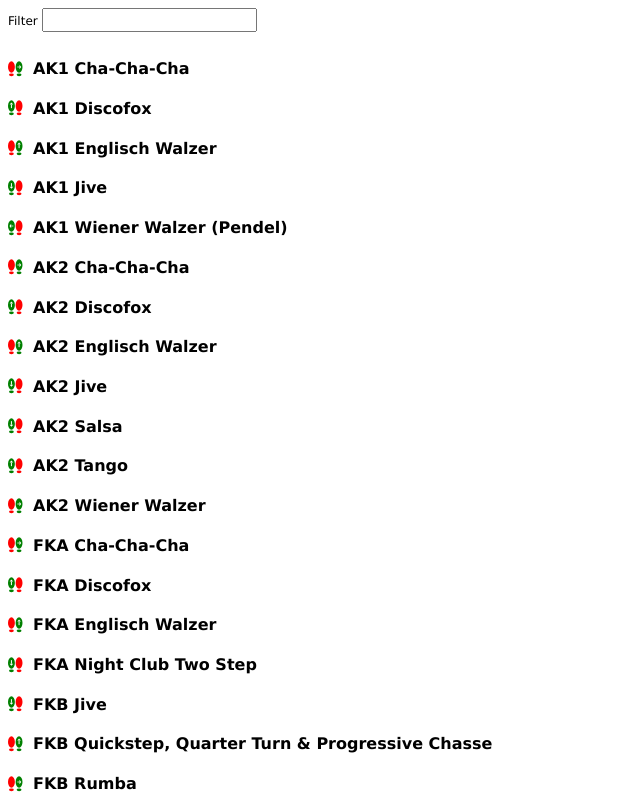
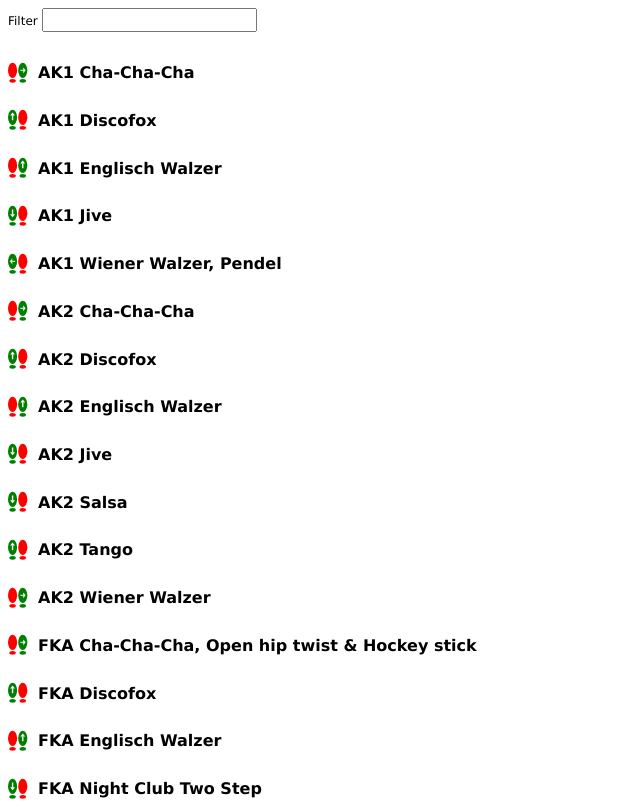
Before and after one commit to sw2go/dance, a plain HTML site: page index.html in a window 1280 px wide. Shown: the top 808 px of the page, without its empty margins (0-640 px from the left). Drawn offline with nearby package versions, Linux system fonts and the light colour scheme.

Commit message:
open hip twist

```diff
--- a/data.js
+++ b/data.js
@@ -28,7 +28,7 @@ tips: [
 ]
 },
 {
-title: "AK1 Wiener Walzer (Pendel)",
+title: "AK1 Wiener Walzer, Pendel",
 feet:  "LF-L.svg",
 tips: [
   { title: "Zählung", text: "1 2 3 1 2 3", url: "4EEBDsTD-qxRVfpvz.html" }
@@ -84,7 +84,7 @@ tips: [
 ]
 },
 {
-title: "FKA Cha-Cha-Cha",
+title: "FKA Cha-Cha-Cha, Open hip twist & Hockey stick",
 feet:  "RF-R.svg",
 tips: [
   { title: "Zählung", text: "1 2 3 cha-cha-cha 2 3 cha-cha-cha 2 3", url: "KIRTHp9S-qxRVfpvz.html" }
--- a/style.css
+++ b/style.css
@@ -12,14 +12,13 @@ h1 {
   margin-bottom: 5px;
 }
 object {
-  height: 24px;
+  height: 32px;
   margin-right: 10px;
 }
 
 .summary {
   display: inline-flex;
   align-items: center;
-
 }
 
 details > summary {
@@ -29,7 +28,6 @@ details > summary::-webkit-details-marker {
   display: none;
 }
 
-
 .tip {
   display: flex;
   margin-bottom: 5px;
@@ -38,7 +36,7 @@ details > summary::-webkit-details-marker {
 .tip > div:first-child {
   width: 80px;
   font-weight: bold;
-  margin-left: 8px;
+  margin-left: 4px;
 }
 
 .tip > div {
```
Lines whose indentation alone changed are shown as unchanged.
